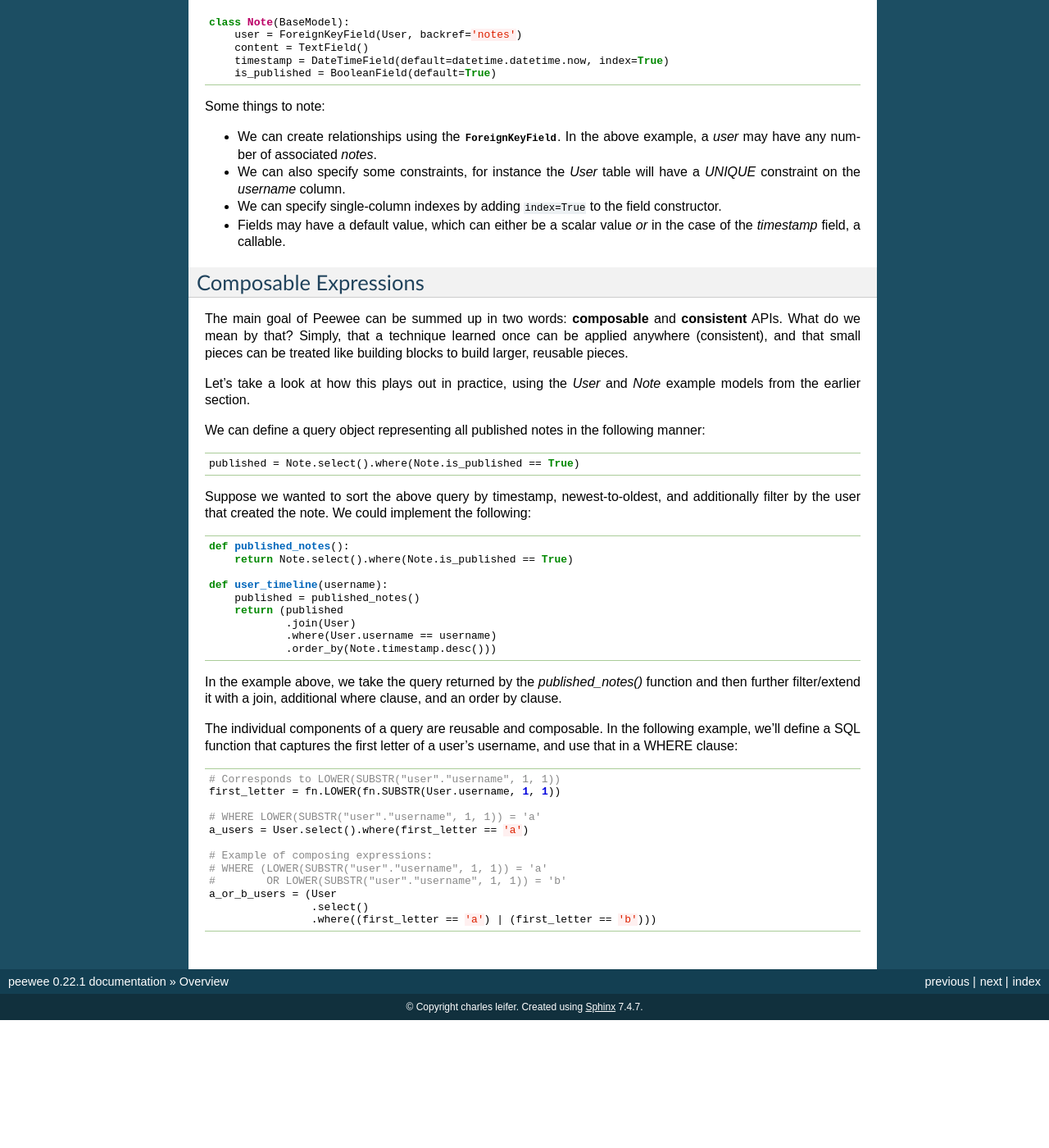
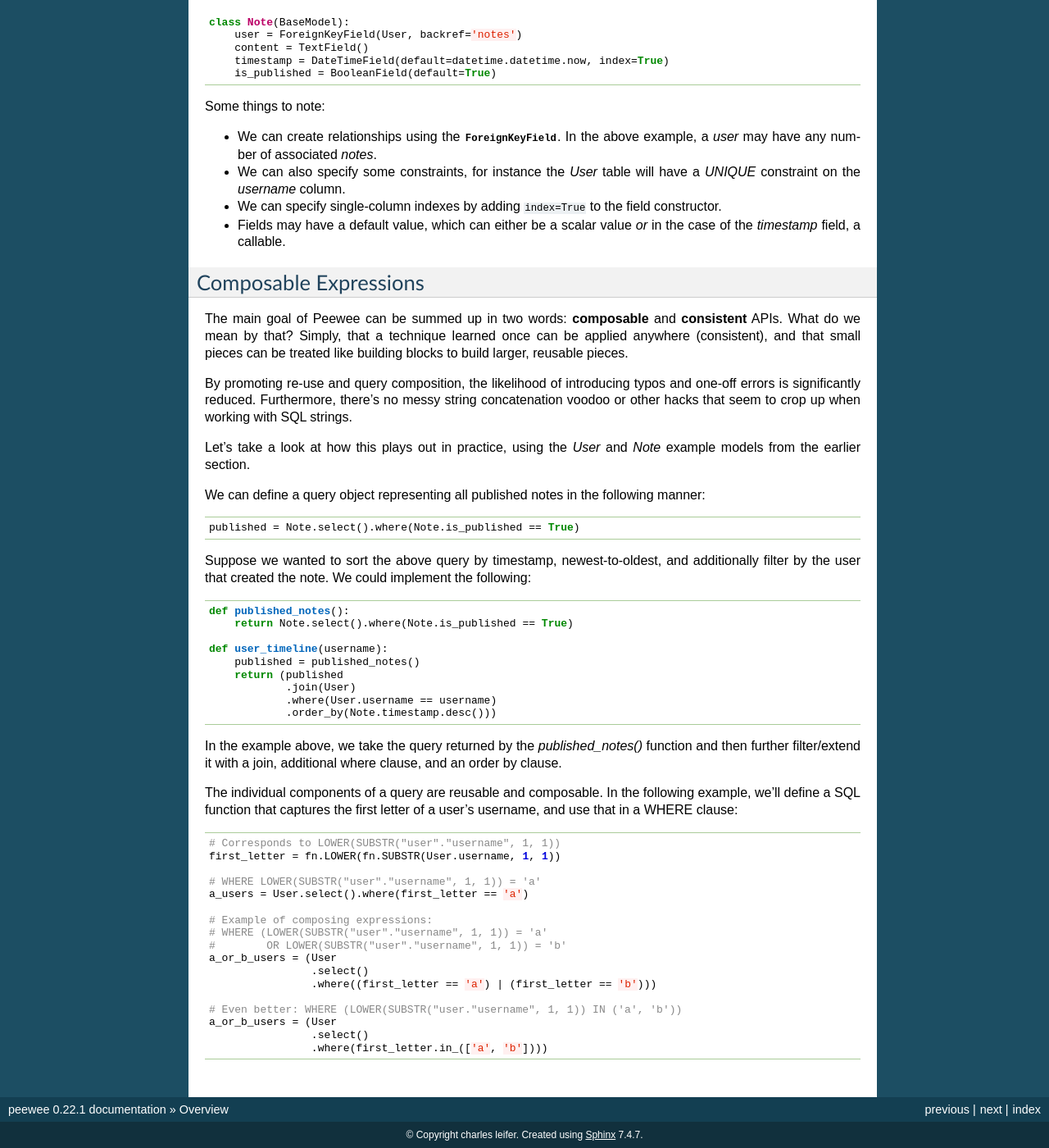
Before and after one commit to coleifer/peewee, a Sphinx documentation site: the page built from docs/peewee/overview.rst, in a window 1280 px wide and 1400 px high, scrolled down 1169 px. Shown: the whole window at 82% size. Built offline with Sphinx 7.4.7, drawn with Linux system fonts in a browser that asks for light colours; before the commit the page ends 2413 px from its top, so only the background shows below that.

Commit message:
More overview stuff

```diff
--- a/docs/peewee/overview.rst
+++ b/docs/peewee/overview.rst
@@ -99,6 +99,11 @@
 once can be applied anywhere (consistent), and that small pieces can be treated
 like building blocks to build larger, reusable pieces.
 
+By promoting re-use and query composition, the likelihood of introducing typos
+and one-off errors is significantly reduced. Furthermore, there's no messy
+string concatenation voodoo or other hacks that seem to crop up when working
+with SQL strings.
+
 Let's take a look at how this plays out in practice, using the *User* and
 *Note* example models from the earlier section.
 
@@ -147,3 +152,8 @@
     a_or_b_users = (User
                     .select()
                     .where((first_letter == 'a') | (first_letter == 'b')))
+
+    # Even better: WHERE (LOWER(SUBSTR("user."username", 1, 1)) IN ('a', 'b'))
+    a_or_b_users = (User
+                    .select()
+                    .where(first_letter.in_(['a', 'b'])))
```
